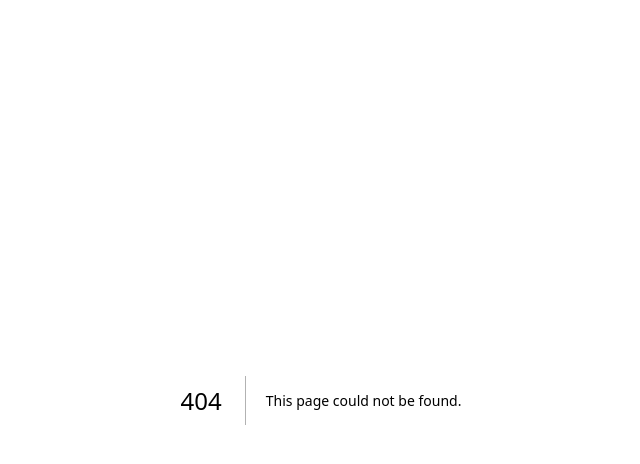
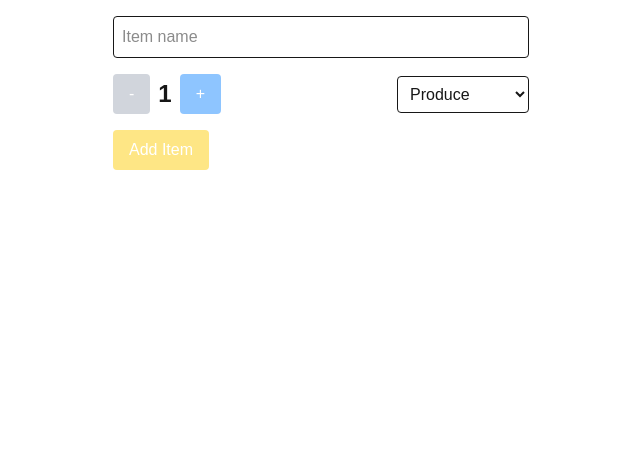
Before and after one commit to shorthippo/cprg306-assignments, a Next.js app: page /week-5 in a window 1280 px wide. Before the commit this address had no page. Shown: the top 464 px of the page, without its empty margins (319-959 px from the left). Built offline with nearby package versions, Linux system fonts and the light colour scheme.

Commit message:
week5 summary and change layout and page

```diff
--- a/app/layout.js
+++ b/app/layout.js
@@ -12,8 +12,8 @@ const geistMono = Geist_Mono({
 });
 
 export const metadata = {
-  title: "Create Next App",
-  description: "Generated by create next app",
+  title: "CPRG 306 Assignments",
+  description: "Web Development 2 Assignments",
 };
 
 export default function RootLayout({ children }) {
--- a/app/page.js
+++ b/app/page.js
@@ -13,7 +13,9 @@ export default function Home() {
       <div><Link href="/week-4">
         Week 4 Assignment
       </Link></div>
-      <p>Week 5 Assignment</p>
+      <div><Link href="/week-5">
+        Week 5 Assignment
+      </Link></div>
       <p>Week 6 Assignment</p>
       <p>Week 7 Assignment</p>
       <p>Week 8 Assignment</p>
--- /dev/null
+++ b/app/week-5/new-item.js
@@ -0,0 +1,96 @@
+"use client";
+
+import { useState } from "react";
+
+export default function NewItem() {
+    const [ quantity, setQuantity ] = useState(1);
+    const [ name, setName ] = useState("");
+    const [ category, setCategory ] = useState("produce");
+
+    const increment = () => {
+        if (quantity < 20) {
+            setQuantity(quantity + 1);
+        }
+    };
+
+    const decrement = () => {
+        if ( quantity > 1 ) {
+            setQuantity(quantity - 1 );
+        }
+    };
+
+    const handleSubmit = (event) => {
+        event.preventDefault();
+
+        const item = {
+            name, quantity, category
+        }
+        console.log(item);
+
+        alert(`Name: ${name}, Quantity: ${quantity}, Category: ${category}`);
+
+        setName("");
+        setQuantity(1);
+        setCategory("produce");
+    }
+    return (
+    <form onSubmit={handleSubmit}
+    className="p-4 max-w-md mx-auto">
+
+        <input
+        type="text"
+         value={name}
+        onChange={(event) => setName(event.target.value)}
+        placeholder="Item name"
+        required
+        className="border p-2 rounded w-full"
+        />
+        <div className="flex items-center justify-between mt-4">
+        <div className=" flex items-center gap-2">
+           <button
+            type="button"
+            onClick={decrement}
+            disabled={quantity === 1}
+            className="bg-pink-200 text-white px-4 py-2 rounded disabled:bg-gray-300"
+            >
+                -
+            </button>
+
+            <p className="text-2xl font-bold">{quantity}</p>
+
+            <button
+            type="button"
+            onClick={increment}
+            disabled={quantity === 20}
+            className="bg-blue-300 text-white px-4 py-2 rounded disabled:bg-gray-300"
+            >
+                +
+            </button>
+            </div>
+        <select
+            value={category}
+            onChange={(event) => setCategory(event.target.value)}
+            className="border p-2 rounded"
+            >
+                <option value="produce">Produce</option>
+                <option value="dairy">Dairy</option>
+                <option value="bakery">Bakery</option>
+                 <option value="meat">Meat</option>
+                 <option value="frozen food">Frozen foods</option>
+                 <option value="can goods">Can goods</option>
+                 <option value="dry goods">Dry goods</option>
+                 <option value="beverages">Beverages</option>
+                 <option value="snacks">Snacks</option>
+                 <option value="household">Household</option>
+                 <option value="others">Others</option>
+         </select>
+         </div>
+         <button
+         type="submit"
+         className="bg-amber-200 text-white px-4 py-2 rounded mt-4"
+         >
+            Add Item
+         </button>
+        </form>
+    );
+}
--- /dev/null
+++ b/app/week-5/page.js
@@ -0,0 +1,9 @@
+import NewItem from "./new-item";
+
+export default function Page() {
+    return (
+        <main>
+            <NewItem />
+        </main>
+    );
+}
```
